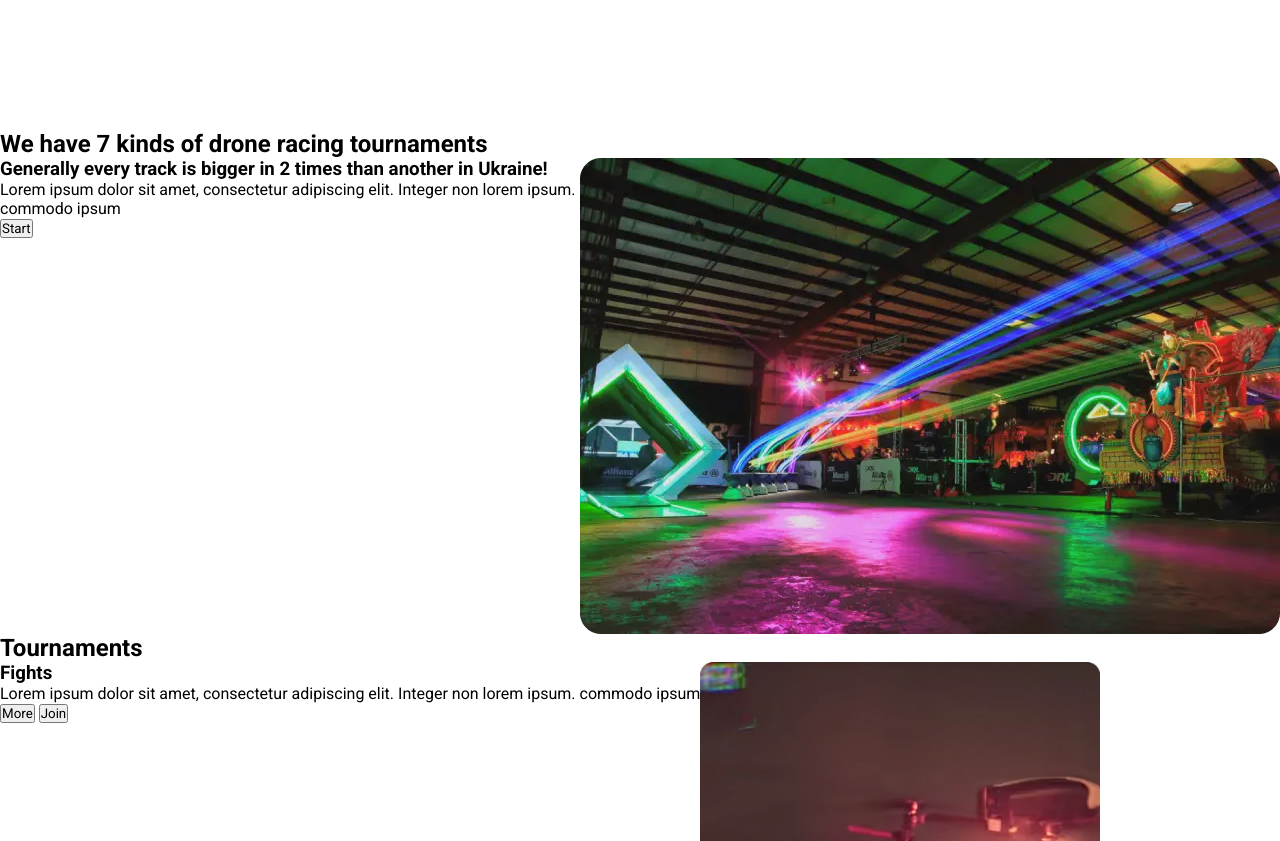
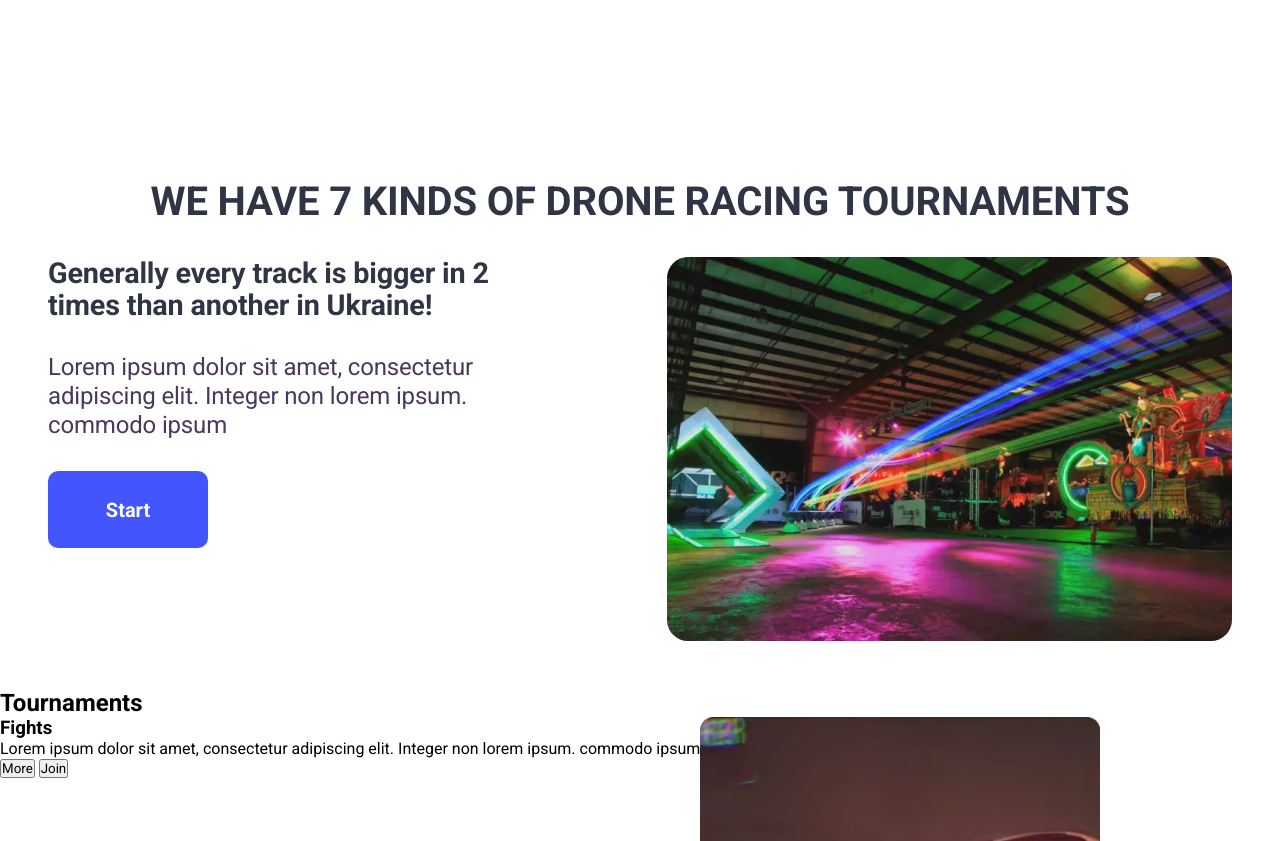
Before and after one commit to sterniichuk/ua-drone-racing, a plain HTML site: page main.html in a window 1280 px wide. Shown: the part 640-1481 px from the top of the page. Drawn offline with Linux system fonts and the light colour scheme.

Commit message:
desktop benefits page is done

```diff
--- a/asserts/css/main.css
+++ b/asserts/css/main.css
@@ -245,6 +245,67 @@ main{
     line-height: 18px;
     color: #FFFFFF;
 }
+/*hero-section end*/
 
-/*hero-section end*/
+/*benefits section*/
+#benefits{
+    position: relative;
+    box-sizing: border-box;
+}
+.benefits-content-wrapper{
+    box-sizing: border-box;
+    margin: 3rem;
+}
+.info-block-benefits-desktop{
+    /*justify-content: space-between;*/
+}
+.info-block-benefits-desktop h3{
+    width: fit-content;
+    font-style: normal;
+    font-weight: 700;
+    font-size: 1.8rem;
+    line-height: 2rem;
+    display: flex;
+    align-items: center;
+    letter-spacing: -0.165px;
+    color: #303545;
+    margin-bottom: 2rem;
+}
+.info-block-benefits-desktop p{
+    width: fit-content;
+    font-style: normal;
+    font-weight: 400;
+    font-size: 1.5rem;
+    line-height: 1.8rem;
+    display: flex;
+    align-items: center;
+    letter-spacing: -0.165px;
+    color: #4B385D;
+}
+.info-block-benefits-desktop button{
+    width: 10rem;
+}
+.info-block-wrapper{
+}
+#benefits h2{
+    width: 100%;
+    height: fit-content;
+    margin-block: 2rem;
+    font-style: normal;
+    font-weight: 700;
+    font-size: 2.5rem;
+    text-align: center;
+    letter-spacing: -0.165px;
+    text-transform: uppercase;
+    color: #303545;
+}
+.benefit-image-container{
+    height: 24rem;
+    width: 50%;
+    border-radius: 21px;
+}
+.info-block-wrapper{
+    gap: 8rem;
+}
+/*benefits section end*/
 /*main end*/
--- a/main.html
+++ b/main.html
@@ -176,19 +176,21 @@
             <div class="hero-background first-background" style="opacity: 50%"></div>
             <img class="image-background" src="./asserts/img/mobile/benefits-image.webp" alt="Track for drone racing">
         </div>
+        <div class="benefits-content-wrapper">
             <h2>We have 7 kinds of drone racing tournaments</h2>
-        <div class="row">
-            <div class="info-block">
+            <div class="row info-block-wrapper">
+                <div class="info-block info-block-benefits-desktop">
                     <h3>Generally every track is bigger in 2 times than another in Ukraine!</h3>
                     <p class="desktop">Lorem ipsum dolor sit amet, consectetur
                         adipiscing elit. Integer non lorem ipsum.
                         commodo ipsum </p>
-                <button type="button" aria-label="Start" class="start-button desktop"
+                    <button type="button" aria-label="Start" class="start-button desktop sign-up-now-button"
                             onclick="location.href='log-in.html'">
                         <span>Start</span>
                     </button>
                 </div>
-            <img class="desktop" src="./asserts/img/benefits.webp" alt="Neon Drone Racing" width="700">
+                <img class="desktop benefit-image-container" src="./asserts/img/benefits.webp" alt="Neon Drone Racing" width="700">
+            </div>
         </div>
     </section>
     <section id="tournaments">
```
Lines whose indentation alone changed are shown as unchanged.
